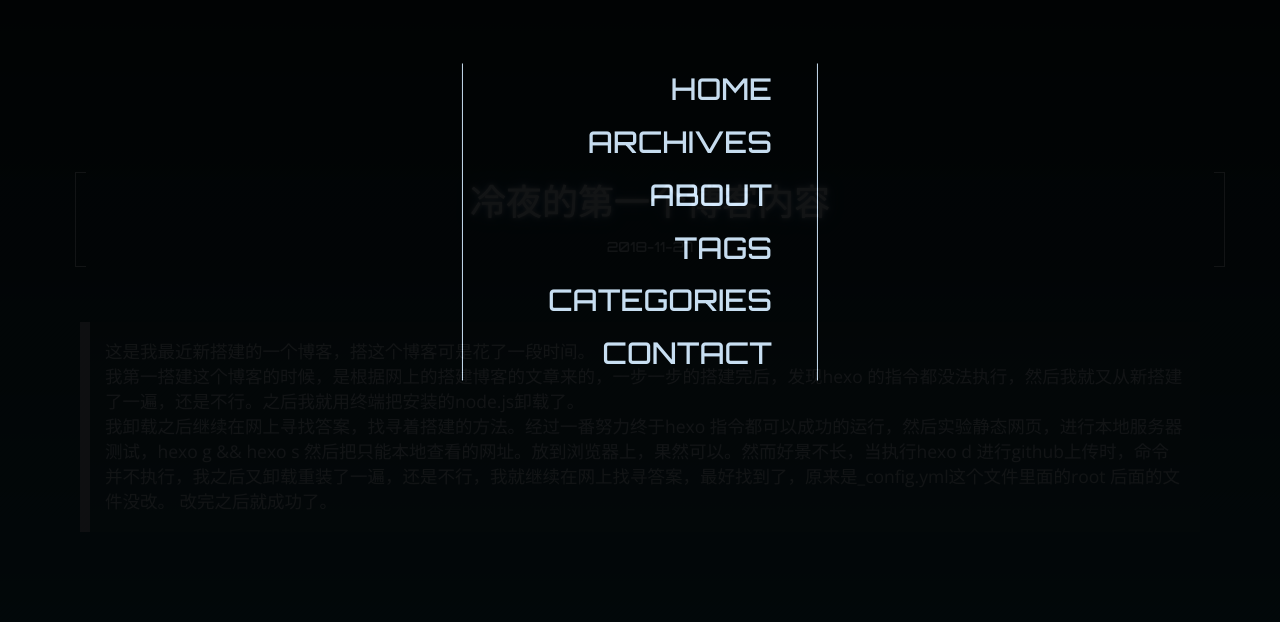
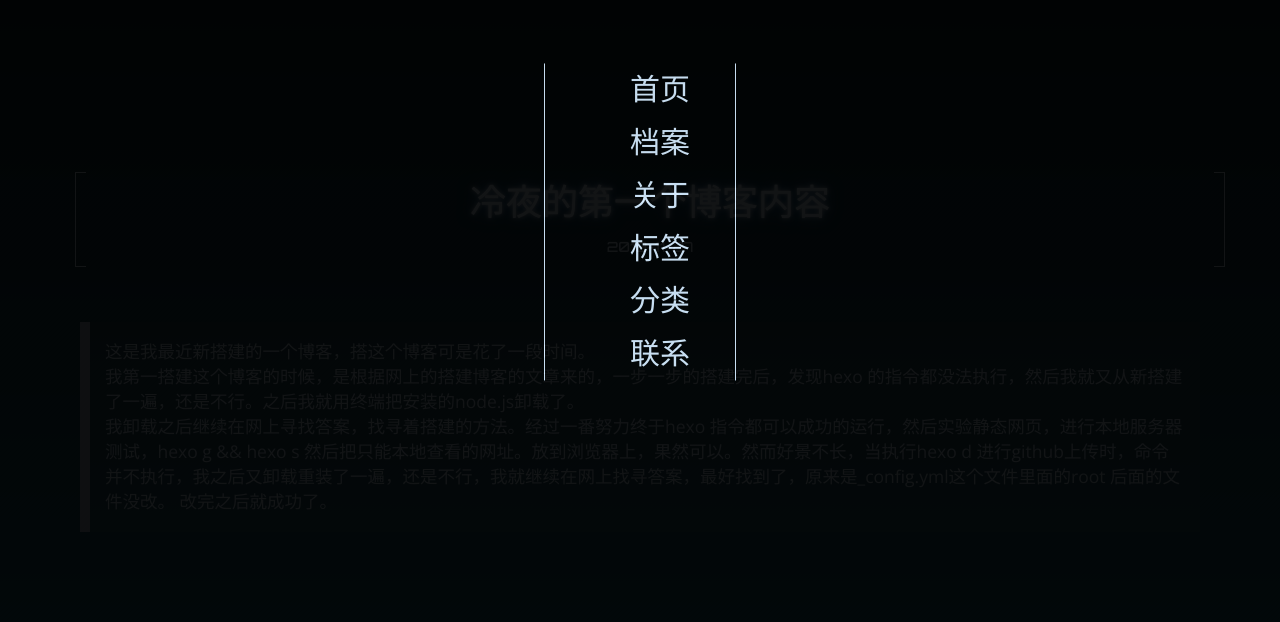
Before and after one commit to lzhPlay/lzhBlog.github.io, a plain HTML site: page 2018/11/27/oneBlog/index.html in a window 1280 px wide. Both pictures are taken after a click on the link 1240 px from the left and 41 px from the top of the page. Shown: the part 178-800 px from the top of the page. Drawn offline with nearby package versions, Linux system fonts and the light colour scheme.

Commit message:
Site updated: 2018-12-04 13:43:50

```diff
--- a/2018/11/27/oneBlog/index.html
+++ b/2018/11/27/oneBlog/index.html
@@ -85,37 +85,37 @@
 
             <li class="menu-item">
                 <a href="/lzhBlog.github.io/">
-                    Home
+                    首页
                 </a>
             </li>
 
             <li class="menu-item">
                 <a href="/lzhBlog.github.io/archives">
-                    Archives
+                    档案
                 </a>
             </li>
 
             <li class="menu-item">
                 <a href="/lzhBlog.github.io/about.html">
-                    About
+                    关于
                 </a>
             </li>
 
             <li class="menu-item">
                 <a href="/lzhBlog.github.io/tags">
-                    Tags
+                    标签
                 </a>
             </li>
 
             <li class="menu-item">
                 <a href="/lzhBlog.github.io/categories">
-                    Categories
+                    分类
                 </a>
             </li>
 
             <li class="menu-item">
                 <a href="/lzhBlog.github.io/contact.html">
-                    Contact
+                    联系
                 </a>
             </li>
 
```
Also changed, not shown: archives/2018/11/index.html (+6 -6 lines), archives/2018/index.html (+6 -6 lines), archives/index.html (+6 -6 lines), index.html (+6 -6 lines).
